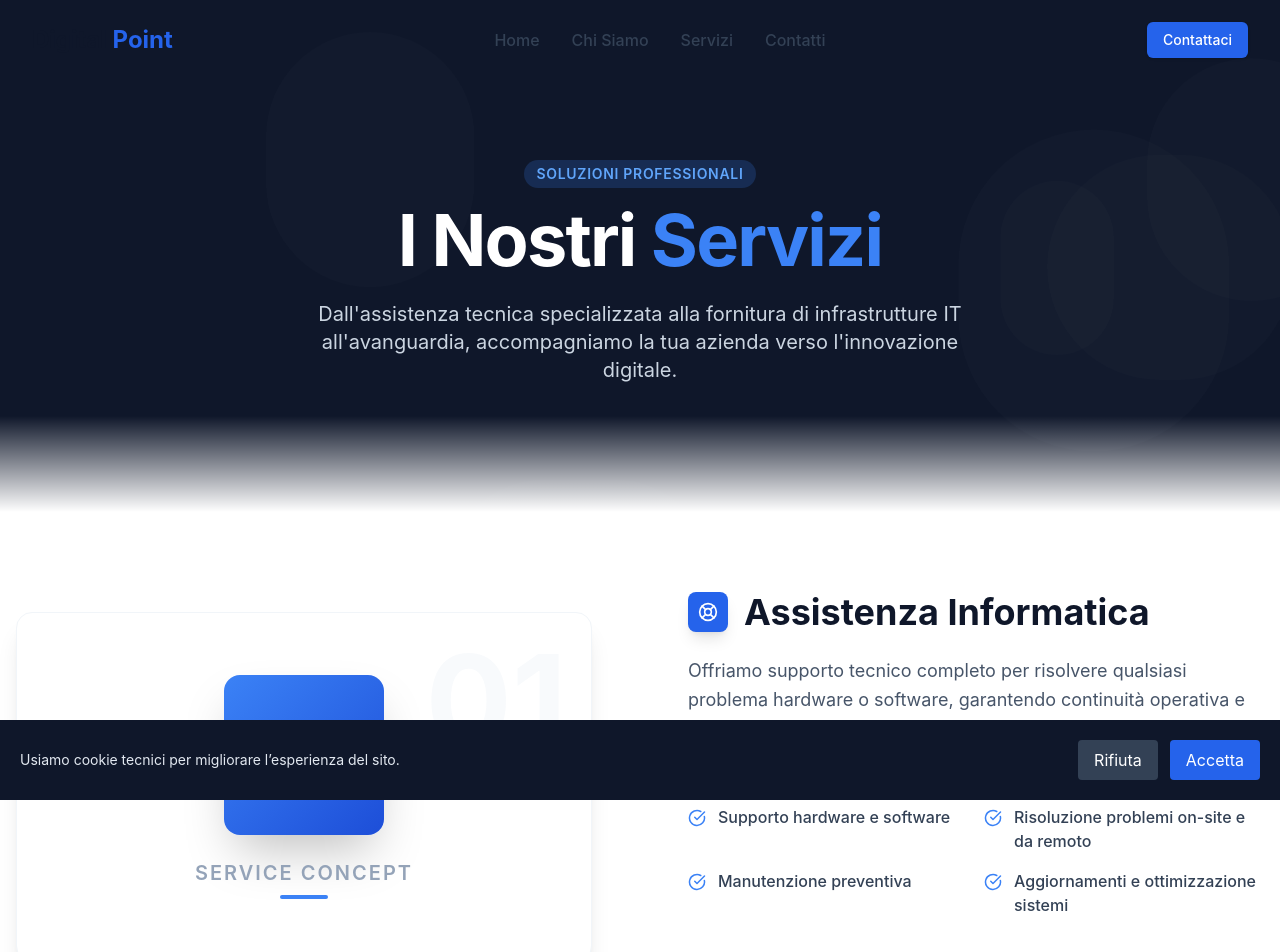
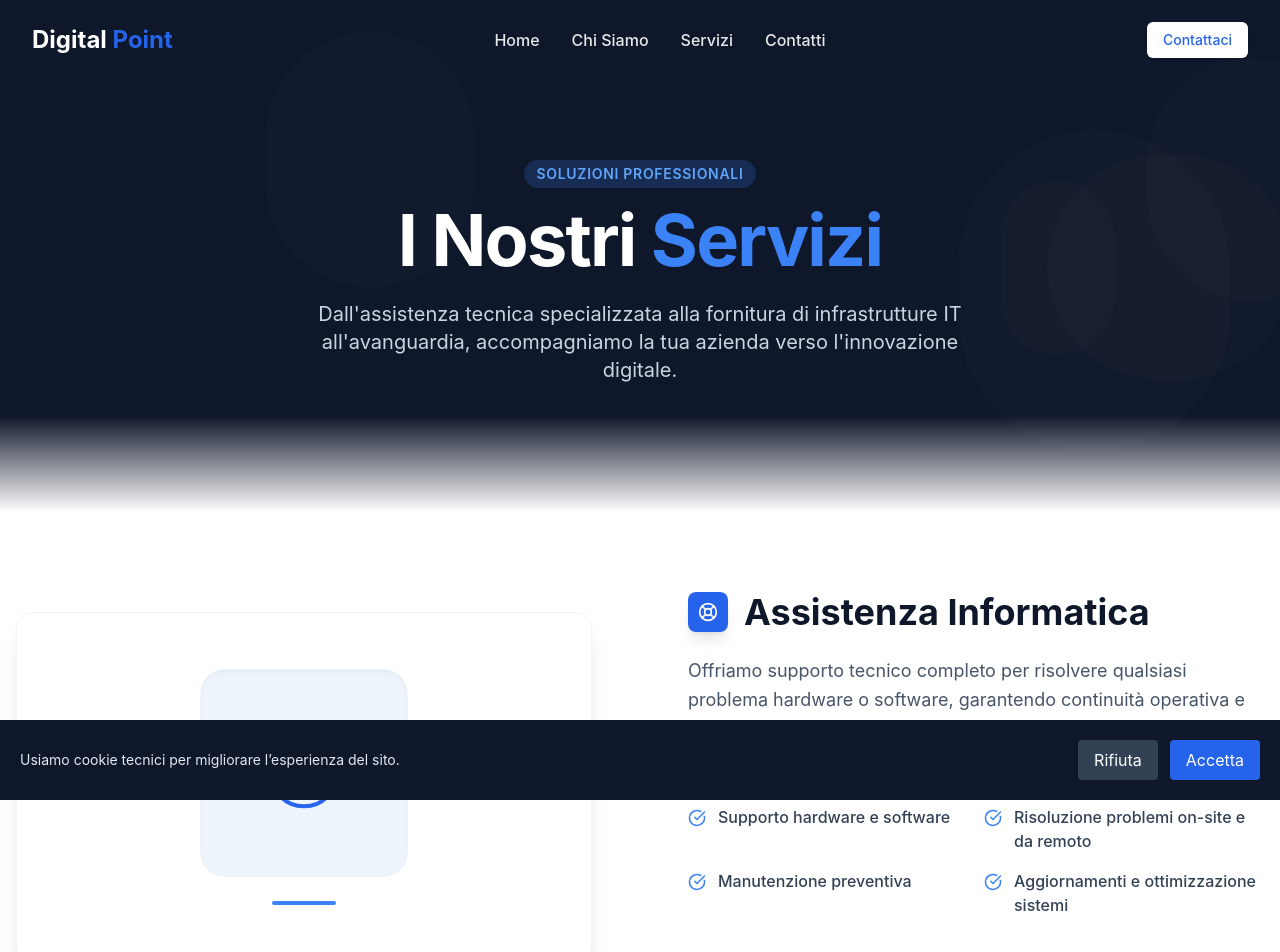
Before and after one commit to Vittomazza/digital-point-website, a React (Create React App) app: page /servizi in a window 1280 px wide. Shown: the top 952 px of the page. Built offline with nearby package versions, Linux system fonts and the light colour scheme.

Commit message:
fix design

```diff
--- a/src/components/Header.jsx
+++ b/src/components/Header.jsx
@@ -59,6 +59,8 @@ export const Header = () => {
     { label: 'Contatti', id: 'contatti' }
   ];
 
+  const isDarkHero = location.pathname === '/servizi' && !isScrolled;
+
   return (
     <header
       className={`fixed top-0 left-0 right-0 z-50 transition-all duration-300 ${
@@ -83,7 +85,7 @@ export const Header = () => {
               }
             }}
           >
-            <div className="text-2xl font-bold text-slate-900">
+            <div className={`text-2xl font-bold ${isDarkHero ? 'text-white' : 'text-slate-900'}`}>
               Digital <span className="text-blue-600">Point</span>
             </div>
           </motion.div>
@@ -97,10 +99,10 @@ export const Header = () => {
                 animate={{ opacity: 1, y: 0 }}
                 transition={{ duration: 0.5, delay: index * 0.1 }}
                 onClick={() => handleNavigation(item)}
-                className="text-slate-700 hover:text-blue-600 font-medium transition-colors duration-200 relative group"
+                className={`${isDarkHero ? 'text-white/90 hover:text-white' : 'text-slate-700 hover:text-blue-600'} font-medium transition-colors duration-200 relative group`}
               >
                 {item.label}
-                <span className="absolute bottom-0 left-0 w-0 h-0.5 bg-blue-600 transition-all duration-300 group-hover:w-full"></span>
+                <span className={`absolute bottom-0 left-0 w-0 h-0.5 ${isDarkHero ? 'bg-white' : 'bg-blue-600'} transition-all duration-300 group-hover:w-full`}></span>
               </motion.button>
             ))}
           </nav>
@@ -114,7 +116,7 @@ export const Header = () => {
           >
             <Button
               onClick={handleContattaci}
-              className="bg-blue-600 hover:bg-blue-700 text-white transition-colors duration-200"
+              className={`${isDarkHero ? 'bg-white text-blue-600 hover:bg-slate-100' : 'bg-blue-600 hover:bg-blue-700 text-white'} transition-colors duration-200`}
             >
               Contattaci
             </Button>
@@ -122,7 +124,7 @@ export const Header = () => {
 
           {/* Mobile Menu Button */}
           <button
-            className="md:hidden text-slate-900 p-2"
+            className={`md:hidden ${isDarkHero ? 'text-white' : 'text-slate-900'} p-2`}
             onClick={() => setIsMobileMenuOpen(!isMobileMenuOpen)}
             aria-label="Toggle menu"
           >
--- a/src/pages/ServicesPage.jsx
+++ b/src/pages/ServicesPage.jsx
@@ -111,20 +111,16 @@ export const ServicesPage = () => {
 
                     {/* Main Content Box */}
                     <div className="bg-white rounded-2xl shadow-xl overflow-hidden border border-slate-100 p-8 md:p-12 flex flex-col items-center justify-center min-h-[350px] relative">
-                      <div className="absolute top-0 right-0 p-6 text-slate-100 font-bold text-9xl -z-0 opacity-50 select-none">
-                        {service.id < 10 ? `0${service.id}` : service.id}
-                      </div>
-
                       <motion.div
-                        whileHover={{ scale: 1.1, rotate: 5 }}
-                        className="w-32 h-32 md:w-40 md:h-40 bg-gradient-to-br from-blue-500 to-blue-700 rounded-2xl flex items-center justify-center text-white shadow-2xl relative z-10 mb-6"
+                        whileHover={{ scale: 1.05 }}
+                        className="w-40 h-40 md:w-52 md:h-52 bg-slate-50 rounded-3xl flex items-center justify-center text-blue-600 shadow-inner relative z-10 mb-6 border border-slate-100"
                       >
-                        <ServiceIcon size={64} strokeWidth={1.5} />
+                        <div className="absolute inset-0 bg-blue-500/5 rounded-3xl"></div>
+                        <ServiceIcon size={80} strokeWidth={1.2} />
                       </motion.div>
 
                       <div className="text-center relative z-10">
-                        <h3 className="text-xl font-semibold text-slate-400 uppercase tracking-widest mb-2">Service Concept</h3>
-                        <div className="w-12 h-1 bg-blue-500 mx-auto rounded-full"></div>
+                        <div className="w-16 h-1 bg-blue-500 mx-auto rounded-full"></div>
                       </div>
                     </div>
                   </div>
```
